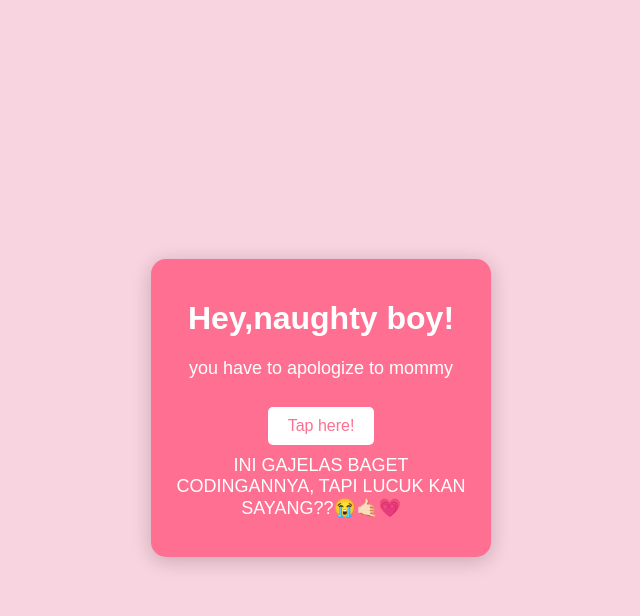
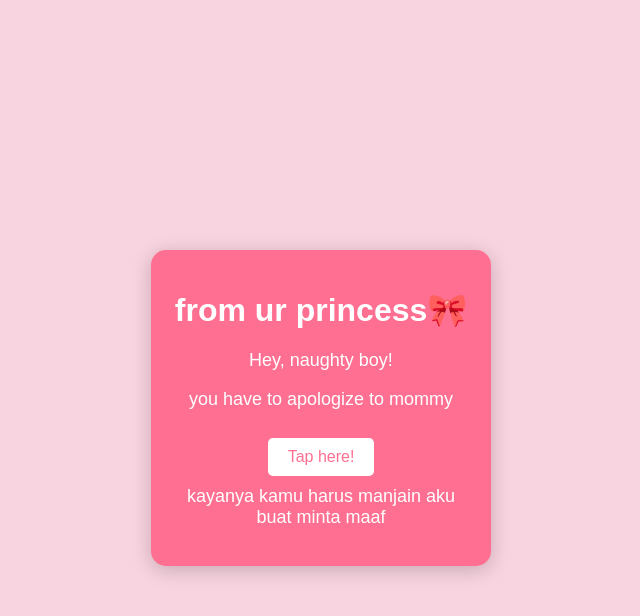
Before and after one commit to Dalfahermawati/lovecard, a plain HTML site: page index.html in a window 1280 px wide. Both pictures are taken after a click on the button "Tap here!". Shown: the whole page, without its empty margins (319-959 px from the left). Drawn offline with Linux system fonts and the light colour scheme.

Commit message:
update index.html

```diff
--- a/index.html
+++ b/index.html
@@ -50,11 +50,11 @@
     }
   </style>
 </head>
-
 <body>
 
   <div class="card">
-    <h1>Hey,naughty boy!</h1>
+    <h1>from ur princess🎀</h1>
+    <p>Hey, naughty boy!</p>
     <p>you have to apologize to mommy</p>
     <button onclick="showMessage()">Tap here!</button>
     <p id="message" style="margin-top: 10px; color: white;"></p>
@@ -63,10 +63,9 @@
   <script>
     function showMessage() {
       const messages = [
-            "gatau caranya gimanaa",
+            "gatau caranya gimanaa, cari tau aja sendiri",
             "tapi kamu harus tetep say sorry sama mommy!",
             "kayanya kamu harus manjain aku buat minta maaf",
-            "INI GAJELAS BAGET CODINGANNYA, TAPI LUCUK KAN SAYANG??😭🤙🏻💗"
         ];
       const randomIndex = Math.floor(Math.random() * messages.length);
       document.getElementById("message").innerText = messages[randomIndex];
```
